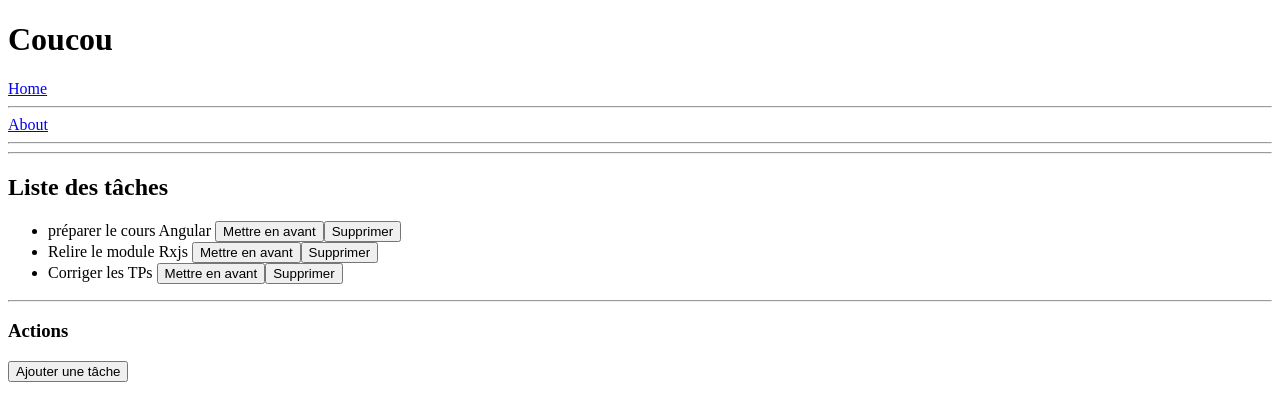
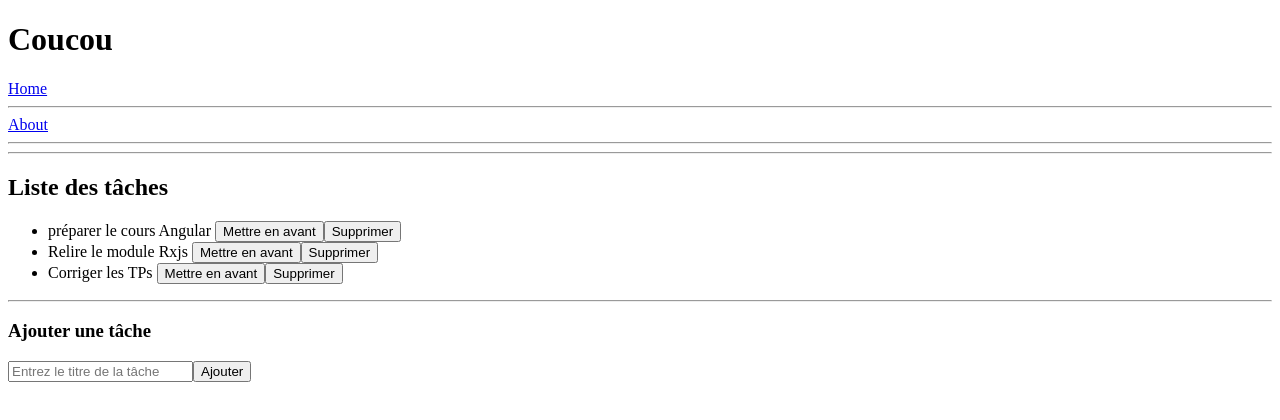
Before and after one commit to ghislainvava/tt, an Angular app: page /tasks in a window 1280 px wide. Shown: the top 420 px of the page. Built offline with nearby package versions, Linux system fonts and the light colour scheme.

Commit message:
sequence 3 avant corrigé optionnel

```diff
--- a/src/app/features/tasks/tasks-page/tasks-page.html
+++ b/src/app/features/tasks/tasks-page/tasks-page.html
@@ -21,8 +21,18 @@
 
 <hr />
 
-<h3>Actions</h3>
-<button (click)="addTask('Nouvelle tâche')">Ajouter une tâche</button>
+<h3>Ajouter une tâche</h3>
+<div class="add-task-form">
+  <input
+    type="text"
+    #taskInput
+    placeholder="Entrez le titre de la tâche"
+    (keyup.enter)="addTask(taskInput.value); taskInput.value = ''"
+  />
+  <button (click)="addTask(taskInput.value); taskInput.value = ''">
+    Ajouter
+  </button>
+</div>
 
 
 <div #highlightContainer></div>
--- a/src/app/features/tasks/tasks-page/tasks-page.ts
+++ b/src/app/features/tasks/tasks-page/tasks-page.ts
@@ -18,10 +18,12 @@ export class TasksPage {
   highlightContainer!: ViewContainerRef;
 
 
-  addTask(title: string) {
-    this.taskService.addTask(title);
+  addTask(title: string): void {
+    if (title.trim()) {
+      this.taskService.addTask(title);
+    }
+
   }
-
 
   deleteTask(id: number): void {
     this.taskService.deleteTask(id);
```
